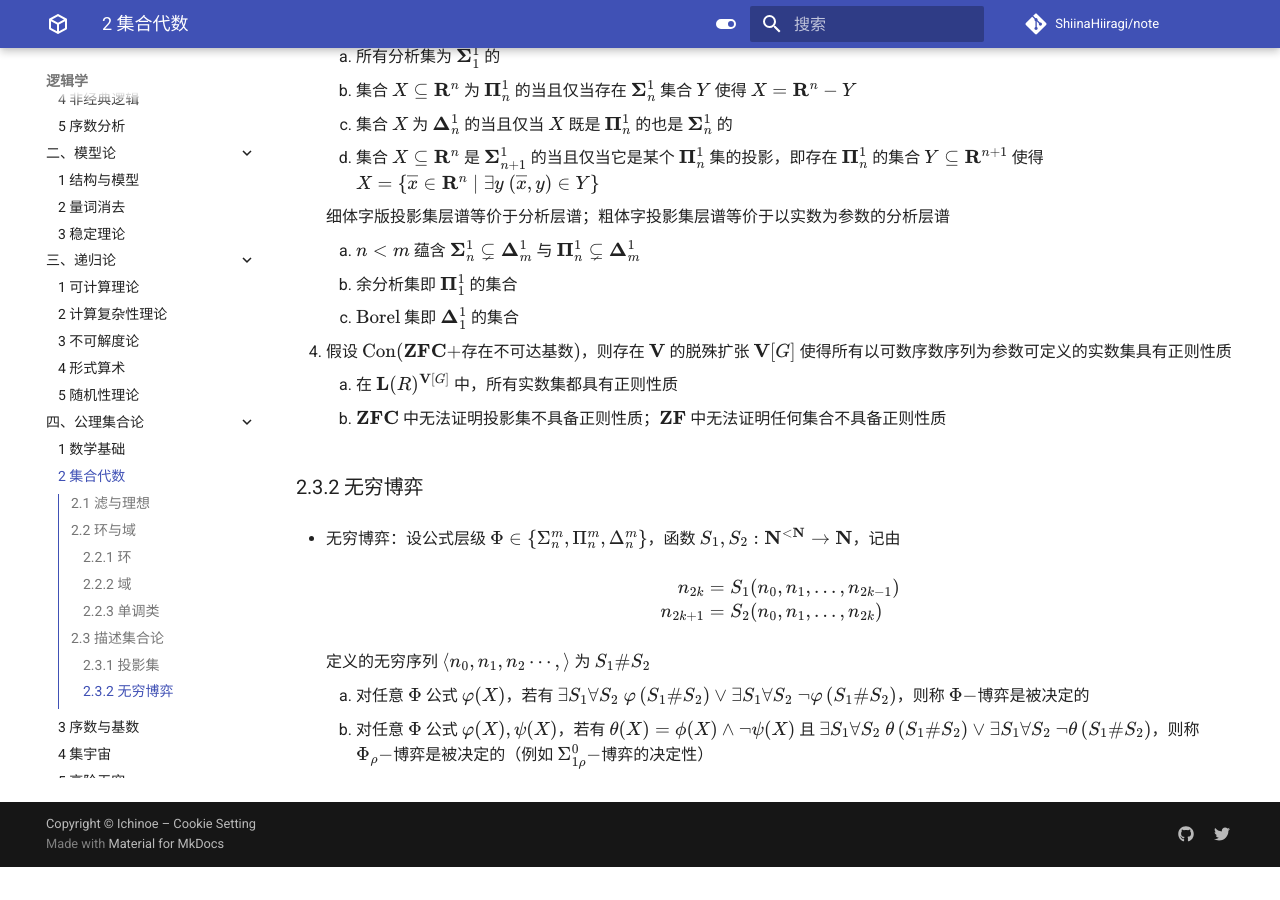
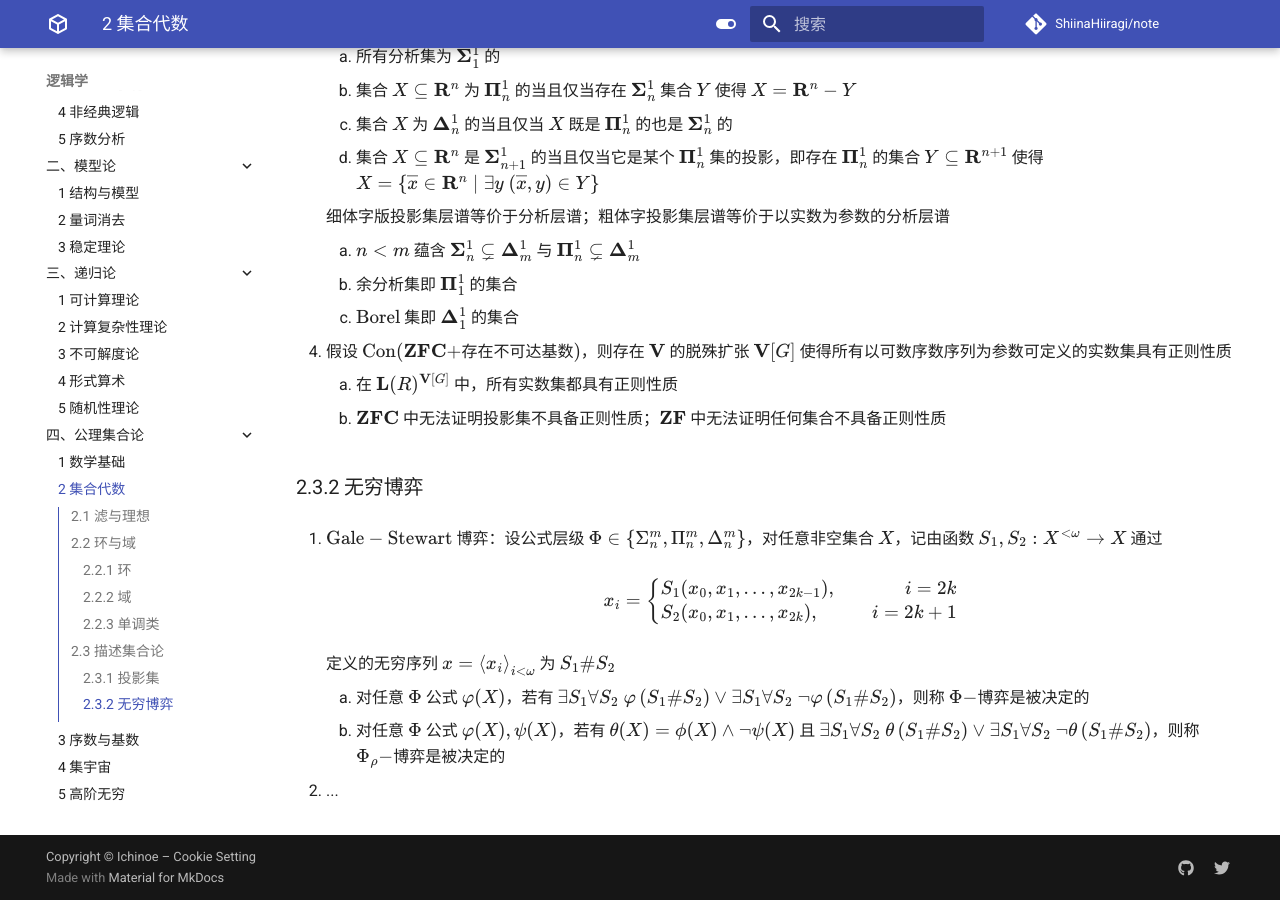
Before and after one commit to ShiinaHiiragi/note, an MkDocs documentation site: the page built from docs/logic/set/alg.md, in a window 1280 px wide and 900 px high, scrolled down 5268 px. Built offline with MkDocs 1.6.1 and Material for MkDocs 9.7.7, drawn with Linux system fonts in a browser that asks for light colours; comment, search, counter and statistics services are not loaded; before the commit the page ends 6135 px from its top, so only the background shows below that.

Commit message:
fix text

```diff
--- a/docs/logic/set/alg.md
+++ b/docs/logic/set/alg.md
@@ -185,16 +185,18 @@
     2. $\mathbf{ZFC}$ 中无法证明投影集不具备正则性质；$\mathbf{ZF}$ 中无法证明任何集合不具备正则性质
 
 ### 2.3.2 无穷博弈
-- 无穷博弈：设公式层级 $\Phi \in \{\Sigma_{n}^{m}, \Pi_{n}^{m}, \Delta_{n}^{m}\}$，函数 $S_1, S_2: \mathbf N^{<\mathbf{N}} \to \mathbf N$，记由
+1. $\text{Gale}-\text{Stewart}$ 博弈：设公式层级 $\Phi \in \{\Sigma_{n}^{m}, \Pi_{n}^{m}, \Delta_{n}^{m}\}$，对任意非空集合 $X$，记由函数 $S_1, S_2: X^{<\omega} \to X$ 通过
 
     $$
-    \begin{aligned}
-    n_{2k} & = S_1(n_0, n_1, ..., n_{2k-1}) \\
-    n_{2k+1} & = S_2(n_0, n_1, ..., n_{2k})
-    \end{aligned}
+    x_{i} = \left\{\begin{aligned}
+    & S_1(x_0, x_1, ..., x_{2k-1}), & i = 2k \\
+    & S_2(x_0, x_1, ..., x_{2k}), & i = 2k+1
+    \end{aligned}\right.
     $$
 
-    定义的无穷序列 $\left<n_0, n_1, n_2 \cdots,\right>$ 为 $S_1 \# S_2$
+    定义的无穷序列 $x = \left<x_i\right>_{i < \omega}$ 为 $S_1 \# S_2$
 
     1. 对任意 $\Phi$ 公式 $\varphi(X)$，若有 $\exists S_1 \forall S_2 \ \varphi \left(S_1 \# S_2\right) \vee \exists S_1 \forall S_2 \ \neg \varphi\left(S_1 \# S_2\right)$，则称 $\Phi-$博弈是被决定的
-    2. 对任意 $\Phi$ 公式 $\varphi(X), \psi(X)$，若有 $\theta(X) = \phi(X) \wedge \neg \psi(X)$ 且 $\exists S_1 \forall S_2 \ \theta \left(S_1 \# S_2\right) \vee \exists S_1 \forall S_2 \ \neg \theta\left(S_1 \# S_2\right)$，则称 $\Phi_{\rho}-$博弈是被决定的（例如 $\Sigma_{1 \rho}^0-$博弈的决定性）
+    2. 对任意 $\Phi$ 公式 $\varphi(X), \psi(X)$，若有 $\theta(X) = \phi(X) \wedge \neg \psi(X)$ 且 $\exists S_1 \forall S_2 \ \theta \left(S_1 \# S_2\right) \vee \exists S_1 \forall S_2 \ \neg \theta\left(S_1 \# S_2\right)$，则称 $\Phi_{\rho}-$博弈是被决定的
+
+2. ...
```
